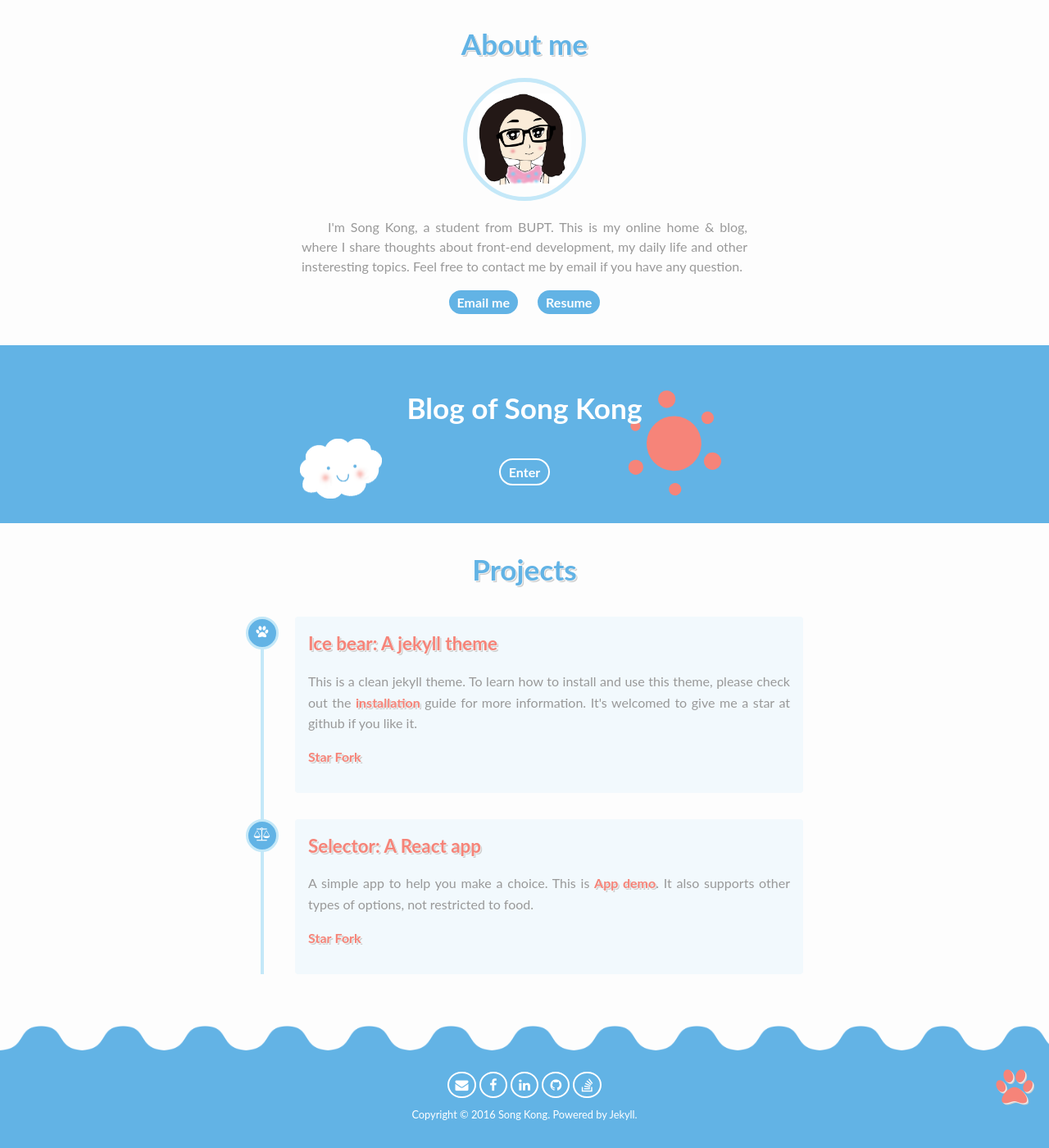
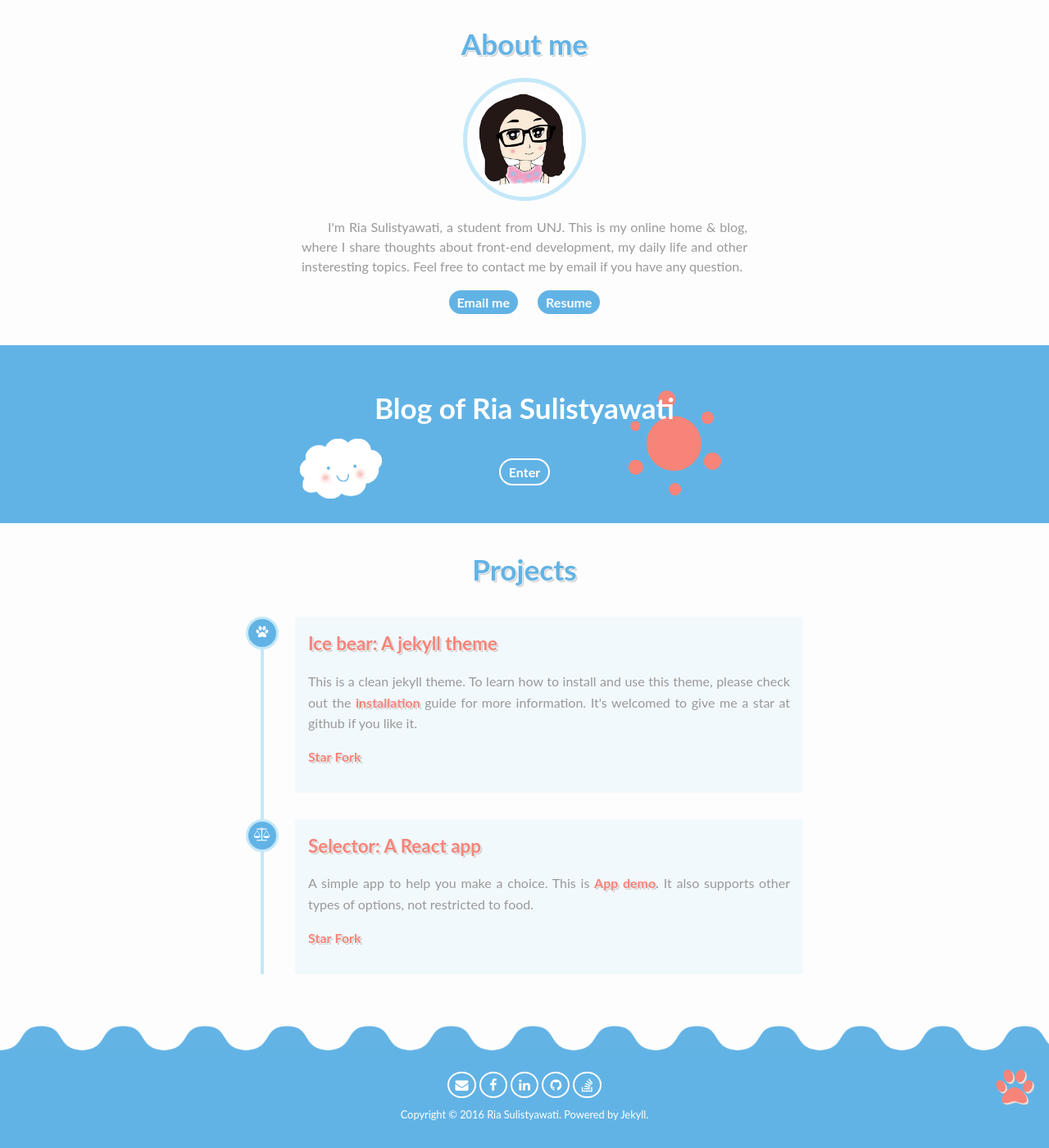
Before and after one commit to riaasulis/riaasulis.github.io, a Jekyll site: the page built from index.html, in a window 1280 px wide and 1400 px high, scrolled down 389 px. Shown: the whole window at 82% size. Built offline with Jekyll 4.4.1, drawn with Linux system fonts in a browser that asks for light colours; comment, search, counter and statistics services are not loaded.

Commit message:
first commit

```diff
--- a/_config.yml
+++ b/_config.yml
@@ -1,6 +1,6 @@
 #Site
-title: 水榭清松-Song Kong
-description: This is Song' home.
+title: Ria Sulistyawati
+description: This is Ria' home.
 logo: favicon.png
 url: kongsong.me
 rss_url: /feed.xml
@@ -32,8 +32,8 @@ baidu_analytics: 5b31ffbbdc6cff18727f3adf75a03777    #from //hm.baidu.com/hm.js?
 # Author information:
 author:
   resume: /resume
-  name: Song Kong     #the name of Blog section
-  about_me: I'm Song Kong, a student from BUPT. This is my online home & blog, where I share thoughts about front-end development, my daily life and other insteresting topics. Feel free to contact me by email if you have any question.
+  name: Ria Sulistyawati     #the name of Blog section
+  about_me: I'm Ria Sulistyawati, a student from UNJ. This is my online home & blog, where I share thoughts about front-end development, my daily life and other insteresting topics. Feel free to contact me by email if you have any question.
 
 # Social Links
 email:               hi@kongsong.me
```
